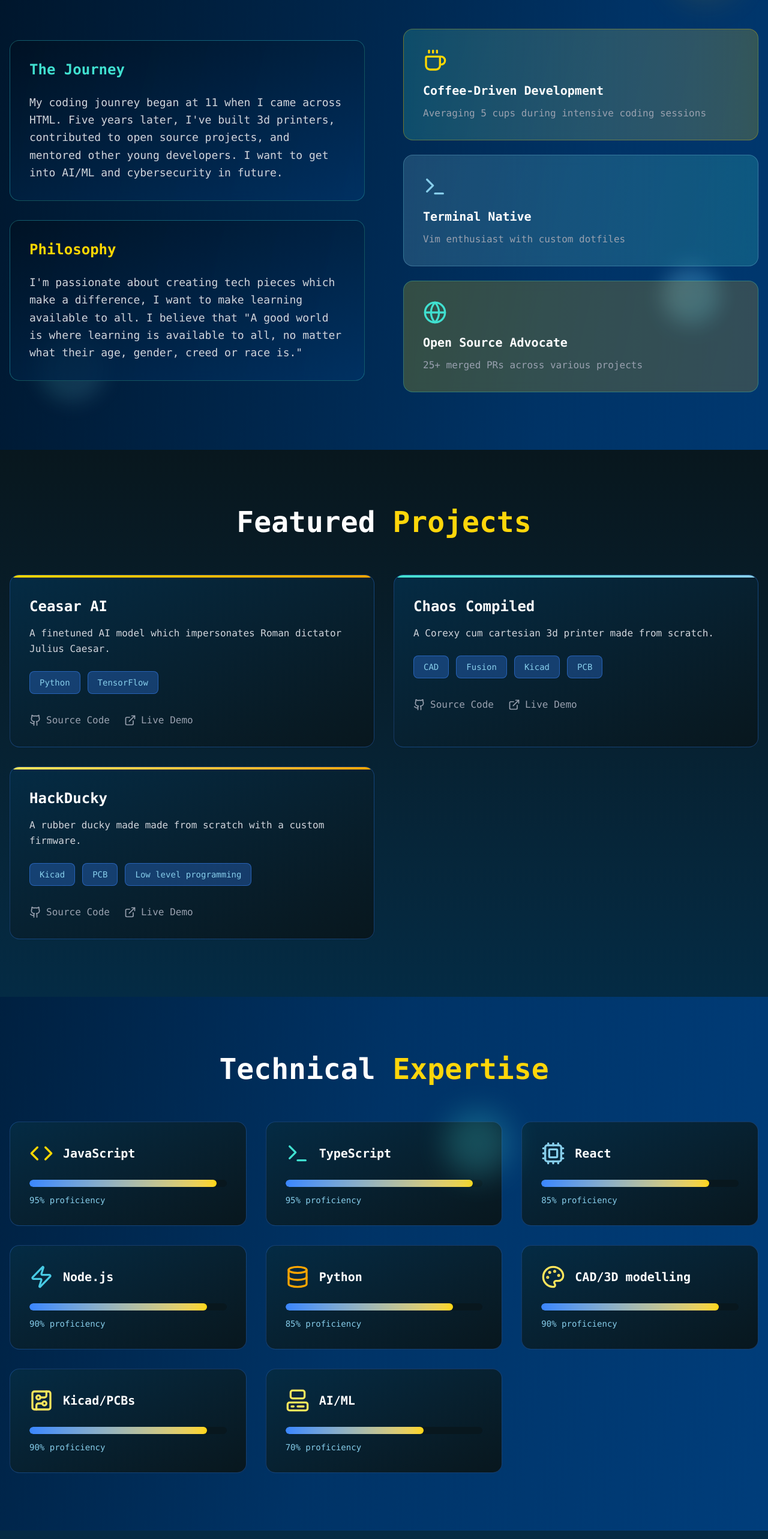
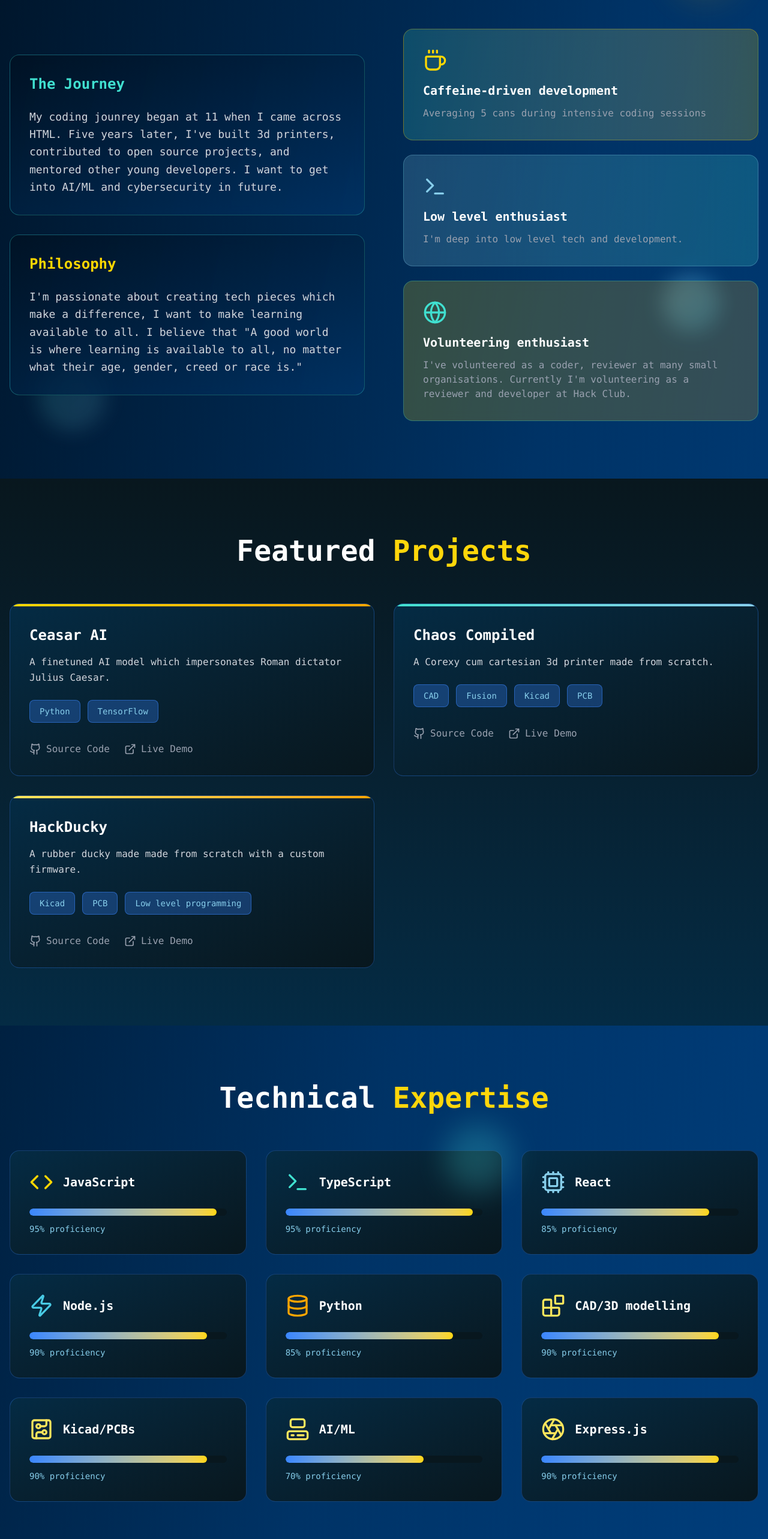
Before and after one commit to souptik-samanta/souptik.me, a React (Vite) app in the folder site/: page / in a window 1280 px wide. Shown: the part 960-3526 px from the top of the page at 60% size. Built offline with nearby package versions, Linux system fonts and the light colour scheme.

Commit message:
fixed some testimonials

```diff
--- a/site/src/components/site.tsx
+++ b/site/src/components/site.tsx
@@ -1,5 +1,5 @@
 import React, { useState, useEffect } from 'react';
-import { ChevronDown, Github, Twitter, Mail, ExternalLink, Code, Coffee, Zap, Terminal, Cpu, Palette, Database, Globe, Instagram, CircuitBoard, Computer } from 'lucide-react';
+import { ChevronDown, Github, Twitter, Mail, ExternalLink, Code, Coffee, Zap, Terminal, Cpu, Palette, Database, Globe, Instagram, CircuitBoard, Computer, Blocks, ApertureIcon, Aperture } from 'lucide-react';
 
 const Portfolio = () => {
   const [isMenuOpen, setIsMenuOpen] = useState(false);
@@ -82,9 +82,10 @@ const Portfolio = () => {
     { name: "React", icon: Cpu, level: 85, color: "text-[#87CEEB]" },
     { name: "Node.js", icon: Zap, level: 90, color: "text-[#48CAE4]" },
     { name: "Python", icon: Database, level: 85, color: "text-[#FFA500]"},
-    { name: "CAD/3D modelling", icon: Palette, level: 90, color: "text-[#FFE55C]" },
+    { name: "CAD/3D modelling", icon: Blocks, level: 90, color: "text-[#FFE55C]" },
     { name: "Kicad/PCBs", icon: CircuitBoard, level: 90, color: "text-[#FFE55C]" },
-    { name: "AI/ML", icon: Computer, level: 70, color: "text-[#FFE55C]" }
+    { name: "AI/ML", icon: Computer, level: 70, color: "text-[#FFE55C]" },
+    { name: "Express.js", icon: Aperture, level: 90, color: "text-[#FFE55C]" }
   ];
 
   const testimonials = [
@@ -98,8 +99,15 @@ const Portfolio = () => {
       name: "Dr. Sebastian Rachska",
       role: "AI/ML Professor",
       text: "Delivered a complex payment integration ahead of schedule. His attention to detail and problem-solving skills are remarkable.",
-      avatar: "JR"
+      avatar: "SR"
+    },
+        {
+      name: "Manan Sharma",
+      role: "Developer",
+      text: "Souptik's PCB skills are exceptional, great innovator.",
+      avatar: "MS"
     }
+
   ];
 
   const blogPosts = [
@@ -267,20 +275,20 @@ const Portfolio = () => {
             <div className="space-y-6">
               <div className="bg-gradient-to-r from-[#40E0D0]/20 to-[#FFD700]/20 p-8 rounded-2xl border border-[#FFD700]/30 hover:scale-105 transition-all duration-300 backdrop-blur-sm">
                 <Coffee className="w-10 h-10 text-[#FFD700] mb-4" />
-                <h4 className="font-semibold mb-3 text-xl">Coffee-Driven Development</h4>
-                <p className="text-gray-400">Averaging 5 cups during intensive coding sessions</p>
+                <h4 className="font-semibold mb-3 text-xl">Caffeine-driven development</h4>
+                <p className="text-gray-400">Averaging 5 cans during intensive coding sessions</p>
               </div>
 
               <div className="bg-gradient-to-r from-[#87CEEB]/20 to-[#40E0D0]/20 p-8 rounded-2xl border border-[#87CEEB]/30 hover:scale-105 transition-all duration-300 backdrop-blur-sm">
                 <Terminal className="w-10 h-10 text-[#87CEEB] mb-4" />
-                <h4 className="font-semibold mb-3 text-xl">Terminal Native</h4>
-                <p className="text-gray-400">Vim enthusiast with custom dotfiles</p>
+                <h4 className="font-semibold mb-3 text-xl">Low level enthusiast</h4>
+                <p className="text-gray-400">I'm deep into low level tech and development.</p>
               </div>
 
               <div className="bg-gradient-to-r from-[#FFD700]/20 to-[#FFA500]/20 p-8 rounded-2xl border border-[#40E0D0]/30 hover:scale-105 transition-all duration-300 backdrop-blur-sm">
                 <Globe className="w-10 h-10 text-[#40E0D0] mb-4" />
-                <h4 className="font-semibold mb-3 text-xl">Open Source Advocate</h4>
-                <p className="text-gray-400">25+ merged PRs across various projects</p>
+                <h4 className="font-semibold mb-3 text-xl">Volunteering enthusiast</h4>
+                <p className="text-gray-400">I've volunteered as a coder, reviewer at many small organisations. Currently I'm volunteering as a reviewer and developer at <a href='https://hackclub.com'>Hack Club</a>.</p>
               </div>
             </div>
           </div>
```
